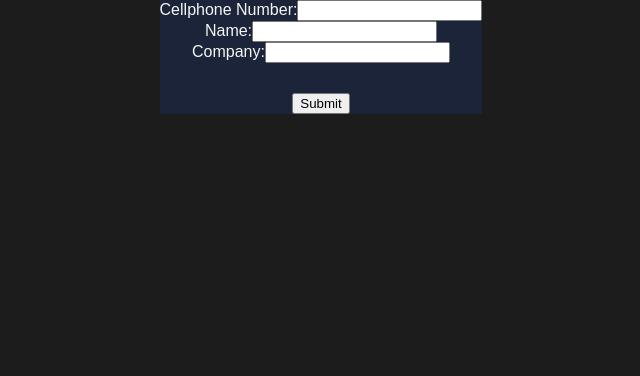
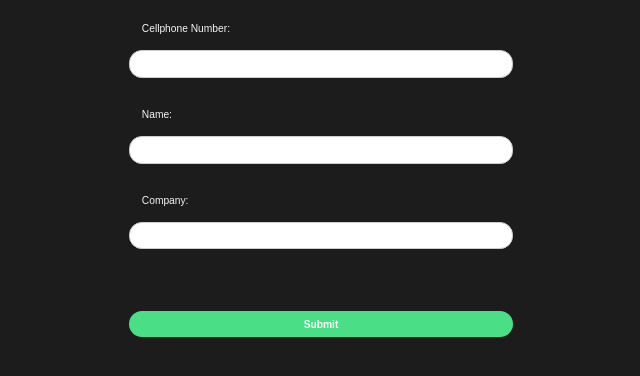
Before and after one commit to luiz-lvj/celo-bwc2, a React (Create React App) app in the folder valid-protocol/: page / in a window 1280 px wide. Shown: the top 376 px of the page, without its empty margins (319-959 px from the left). Built offline with nearby package versions, Linux system fonts and the light colour scheme.

Commit message:
valid screen basic done

```diff
--- a/valid-protocol/src/App.js
+++ b/valid-protocol/src/App.js
@@ -1,6 +1,6 @@
 import { BrowserRouter, Routes, Route } from "react-router-dom";
 import GlobalStyle from "./components/GlobalStyle";
-import Valid from "./components/Valid";
+import Valid from "./components/Valid/Valid";
 import Home from "./components/Home";
 
 function App() {
--- a/valid-protocol/src/components/Valid.js
+++ b/valid-protocol/src/components/Valid/Valid.js
@@ -1,4 +1,5 @@
 import React, { useState } from 'react';
+import './validStyle.css';
 
 export default function Valid() {
   const [cellphone, setCellphone] = useState('');
@@ -18,35 +19,38 @@ export default function Valid() {
   };
 
   return (
-    <form onSubmit={handleSubmit}>
-      <label>
+    <form className="form" onSubmit={handleSubmit}>
+      <label className="form-label">
         Cellphone Number:
         <input
+          className="form-input"
           type="text"
           value={cellphone}
           onChange={(e) => setCellphone(e.target.value)}
         />
       </label>
       <br />
-      <label>
+      <label className="form-label">
         Name:
         <input
+          className="form-input"
           type="text"
           value={name}
           onChange={(e) => setName(e.target.value)}
         />
       </label>
       <br />
-      <label>
+      <label className="form-label">
         Company:
         <input
+          className="form-input"
           type="text"
           value={company}
           onChange={(e) => setCompany(e.target.value)}
         />
       </label>
       <br />
-      <button type="submit">Submit</button>
+      <button className="form-button" type="submit">Submit</button>
     </form>
   );
 };
--- /dev/null
+++ b/valid-protocol/src/components/Valid/validStyle.css
@@ -0,0 +1,61 @@
+.form {
+    display: flex;
+    flex-direction: column;
+    align-items: center;
+    padding-top: 3vh;
+    width: 30vw;
+
+    background-color: #1c1c1c;
+}
+
+.form-label {
+    font-size: 0.8vw;
+    margin-bottom: 2vh;
+    text-align: left;
+    text-indent: 1vw;
+    width: 100%;
+}
+
+.form-input {
+    padding: 1vw;
+    border: 1px solid #ccc;
+    border-radius: 1vw;
+    width: 100%;
+    height: 3vh;
+    margin-top: 2vh;
+
+    font-size: 0.8vw;
+    outline: none;
+    transition: background-color 1s;
+}
+
+.form-input:hover {
+    background-color: #cccccc;
+    transition: 1s;
+}
+
+.form-button {
+    display: flex;
+    justify-content: center;
+    align-items: center;
+    width: 100%;
+    height: 3vh;
+    padding: 1vw;
+
+    background-color: #4adf86;
+    border: none;
+    border-radius: 1.2vw;
+
+    color: #fff;
+    font-size: 0.8vw;
+    font-weight: bold;
+
+    cursor: pointer;
+    transition: .6s;
+}
+
+.form-button:hover {
+    background-color: rgb(49, 49, 49);
+    color: #4adf86;
+    transition: .6s;
+}
```
